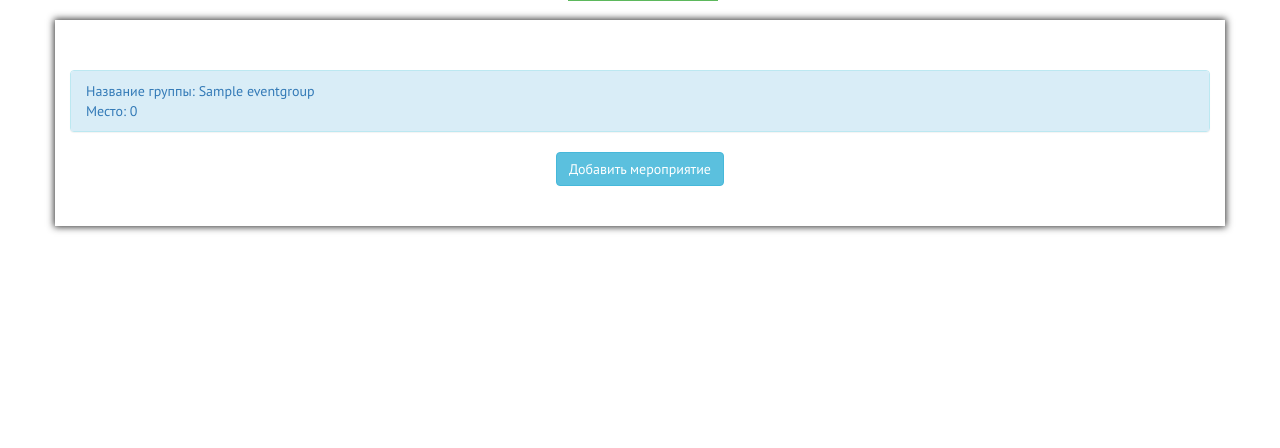
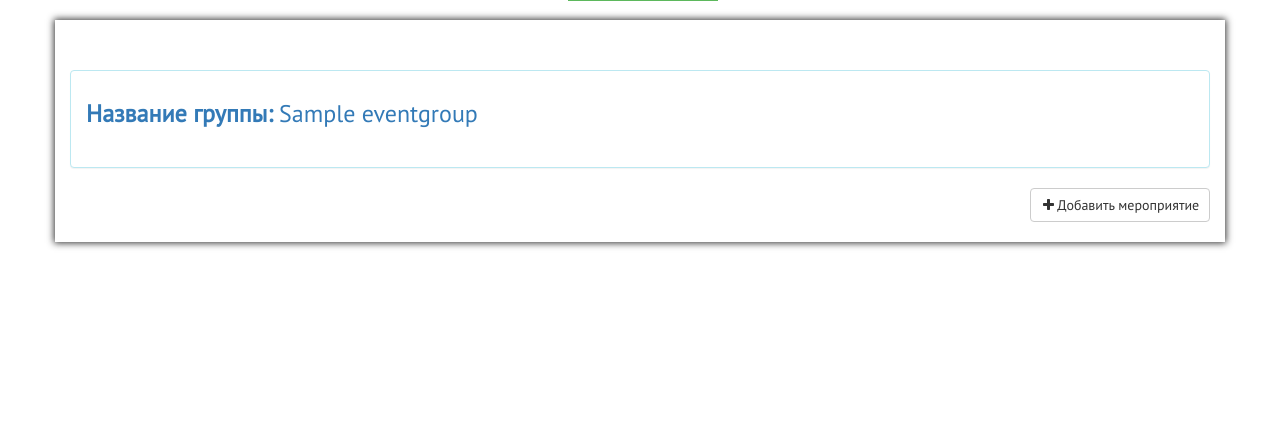
Before and after one commit to kiseru/ProjectCBAG, a Django app: template academic_groups/templates/academic_groups/events.html in a window 1280 px wide. Shown: the part 65-513 px from the top of the page. Run offline with Django 3.2, Linux system fonts and the light colour scheme; tables that the repository leaves empty hold one stand-in row (values such as "Sample post"); the template is opened without the code that fills it: values that come from a table or form of the project are taken from there, most other values are stand-ins (such as "Sample title", 1, 10 or a date in 2020); some libraries are stand-ins or nearby versions.

Commit message:
fix fields

```diff
--- a/academic_groups/templates/academic_groups/events.html
+++ b/academic_groups/templates/academic_groups/events.html
@@ -7,30 +7,30 @@
     {% for event_group in academic_group.eventgroup_set.all %}
 
       <div class="panel panel-info">
+        <a href="#el{{ event_group.id }}" data-toggle="collapse" data-parent="#collapse-group">
           <div class="panel-heading">
-          <a href="#el{{ event_group.id }}" data-toggle="collapse" data-parent="#collapse-group">
-            Название группы: {{ event_group }}<br>
-            Место: {{ event_group.prize_winning_place }}
+            <h3><b>Название группы:</b> {{ event_group }}</h3><br>
+          </div>
         </a>
-        </div>
 
         <div class="collapse container" id="el{{ event_group.id }}">
           <div class="panel-body">
             <ul>
-              <li>Мероприятие: {{ event_group.event_name }}</li>
-              <li>Область: {{ event_group.event_area }}</li>
-              <li>Уровень: {{ event_group.event_level }}</li>
+              <li><b>Место:</b>  {{ event_group.get_prize_winning_place_display }}</li>
+              <li><b>Мероприятие:</b>  {{ event_group.event_name }}</li>
+              <li><b>Область:</b>  {{ event_group.get_event_area_display }}</li>
+              <li><b>Уровень:</b>  {{ event_group.get_event_level_display }}</li>
             </ul>
 
+            <h4 style="margin-top: 30px; margin-bottom: 15px">Студенты-участники</h4>
             <ol>
               {% for student in event_group.student_event.all %}
                 <li>{{ student.name }}</li>
+
               {% endfor %}
             </ol>
-          </div>
-
-          <div class="events-tabs">
-            <button class="btn btn-success" data-toggle="modal" data-target="#add-student{{ event_group.id }}"><i class="fa fa-plus"></i> Добавить студента</button>
+            <!-- BEGIN: add-stdent -->
+            <button class="btn btn-default" data-toggle="modal" data-target="#add-student{{ event_group.id }}"><i class="fa fa-user-plus"></i> Добавить студента</button>
             <div id="add-student{{ event_group.id }}" class="modal fade" tabindex="-1">
                 <div class="modal-dialog modal-sm">
                   <form class="modal-content" action="{% url 'groups:event_add_student' %}" method="post">
@@ -59,13 +59,26 @@
 
                     <div class="modal-footer">
                       <input class="btn btn-success" type="submit" value="Добавить">
-                      <button class="btn btn-danger" data-dismiss="modal">Закрыть</button>
+                      <!-- <a href="#"><button style="width: 100%" class="btn btn-default" type="button" name="button">Добавить</button></a> -->
                     </div>
                   </form>
                 </div>
               </div>
+              <!-- END: add-stdent -->
 
-            <button class=" btn btn-warning" data-toggle="modal" data-target="#edit-event-group{{ event_group.id }}"><i class="glyphicon glyphicon-pencil" aria-hidden="true"></i> Редактировать</button>
+              <!-- BEGIN: delete_evebt -->
+              <div style="float: right; margin-right: 15px">
+                <form action="{% url 'groups:delete_event_group' %}" method="post">
+                  {% csrf_token %}
+                  <input type="hidden" name="event_group_id" value="{{ event_group.id }}">
+                  <button class="btn btn-danger" type="submit" value="Удалить" name="button"><i class="fa fa-trash"></i> Удалить</button>
+                </form>
+              </div>
+                <!-- END: delete_evebt -->
+
+              <!-- BEGIN: edit-event -->
+              <div style="float: right; margin-right: 10px">
+                <button class=" btn btn-default" data-toggle="modal" data-target="#edit-event-group{{ event_group.id }}"><i class="glyphicon glyphicon-pencil" aria-hidden="true"></i> Редактировать</button>
                 <div id="edit-event-group{{ event_group.id }}" class="modal fade" tabindex="-1">
                   <div class="modal-dialog modal-sm">
                     <form class="modal-content" action="{% url 'groups:edit_event_group' %}" method="post">
@@ -87,7 +100,7 @@
 
                         <label for="event_area">Область:</label><br>
                         <select id="event_area" name="event_area">
-                      <option selected value="{{ event_group.event_area }}">{{ event_group.event_area }}</option>
+                          <option selected value="{{ event_group.event_area }}">{{ event_group.get_event_area_display }}</option>
                           <option value="n">Научная</option>
                           <option value="k">Культурно-массовая</option>
                           <option value="s">Спортивная</option>
@@ -97,7 +110,7 @@
                         <br>
                         <label for="event_level">Уровень:</label><br>
                         <select id="event_level" name="event_level">
-                      <option selected value="{{ event_group.event_level }}">{{ event_group.event_level }}</option>
+                          <option selected value="{{ event_group.event_level }}">{{ event_group.get_event_level_display }}</option>
                           <option value="m">Международный</option>
                           <option value="v">Всероссийский</option>
                           <option value="r">Региональный</option>
@@ -109,7 +122,7 @@
 
                         <label for="place">Занятое место:</label><br>
                         <select id="place" name="place" >
-                      <option selected value="{{ event_group.prize_winning_place }}">{{ event_group.prize_winning_place }}</option>
+                          <option selected value="{{ event_group.prize_winning_place }}">{{ event_group.get_prize_winning_place_display }}</option>
                           <option value="1">1 место</option>
                           <option value="2">2 место</option>
                           <option value="3">3 место</option>
@@ -118,28 +131,22 @@
                       </div>
 
                       <div class="modal-footer">
-                    <input type="submit" value="Добавить">
-                    <a href="#"><button class="btn btn-danger" data-dismiss="modal">Закрыть</button></a>
+                        <input class="btn btn-default" type="submit" value="Сохранить">
                       </div>
                     </form>
                   </div>
                 </div>
+            </div> <!-- END: edit-event -->
 
-            <form action="{% url 'groups:delete_event_group' %}" method="post">
-              {% csrf_token %}
-
-              <input type="hidden" name="event_group_id" value="{{ event_group.id }}">
-              <input type="submit" class="btn btn-danger" value="Удалить">
-            </form>
           </div>
         </div>
       </div>
 
     {% endfor %}
 
-
-    <div style="text-align: center; margin-top: 20px">
-      <button class="btn btn-info" data-toggle="modal" data-target="#myModal">Добавить мероприятие</button>
+    <!-- BEGIN: ADD_EVENT -->
+    <div style="margin-top: 20px">
+      <button style="float: right; width: 180px" class="btn btn-default" data-toggle="modal" data-target="#myModal"><i class="fa fa-plus"></i> Добавить мероприятие</button>
       <div id="myModal" class="modal fade" tabindex="-1">
         <div class="modal-dialog modal-md">
           <form class="modal-content" action="{% url 'groups:add_event' %}" method="post">
@@ -190,13 +197,13 @@
             </div>
 
             <div class="modal-footer">
-              <input type="submit" value="Добавить">
-              <a href="#"><button class="btn btn-danger" data-dismiss="modal">Закрыть</button></a>
+              <input class="btn btn-default" type="submit" value="Добавить">
             </div>
           </form>
         </div>
       </div>
     </div>
+    <!-- END: ADD_EVENT -->
   </div>
 </div>
 {% endblock %}
--- a/academic_groups/views.py
+++ b/academic_groups/views.py
@@ -198,6 +198,8 @@ def delete_event_group(request):
 @should_be_jury
 def jury(request):
 
-    context = {}
+    context = {
+
+    }
 
     return render(request, 'academic_groups/jury.html', context)
```
Lines whose indentation alone changed are shown as unchanged.
